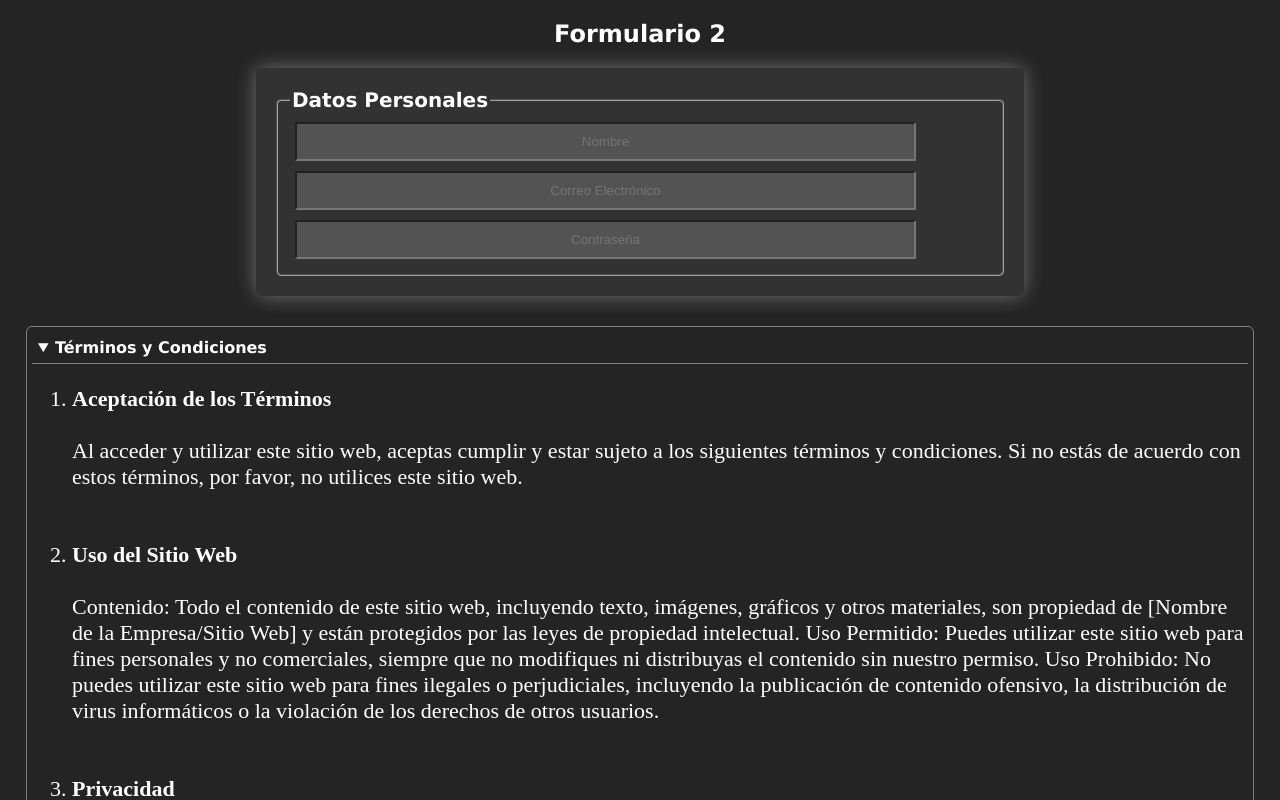
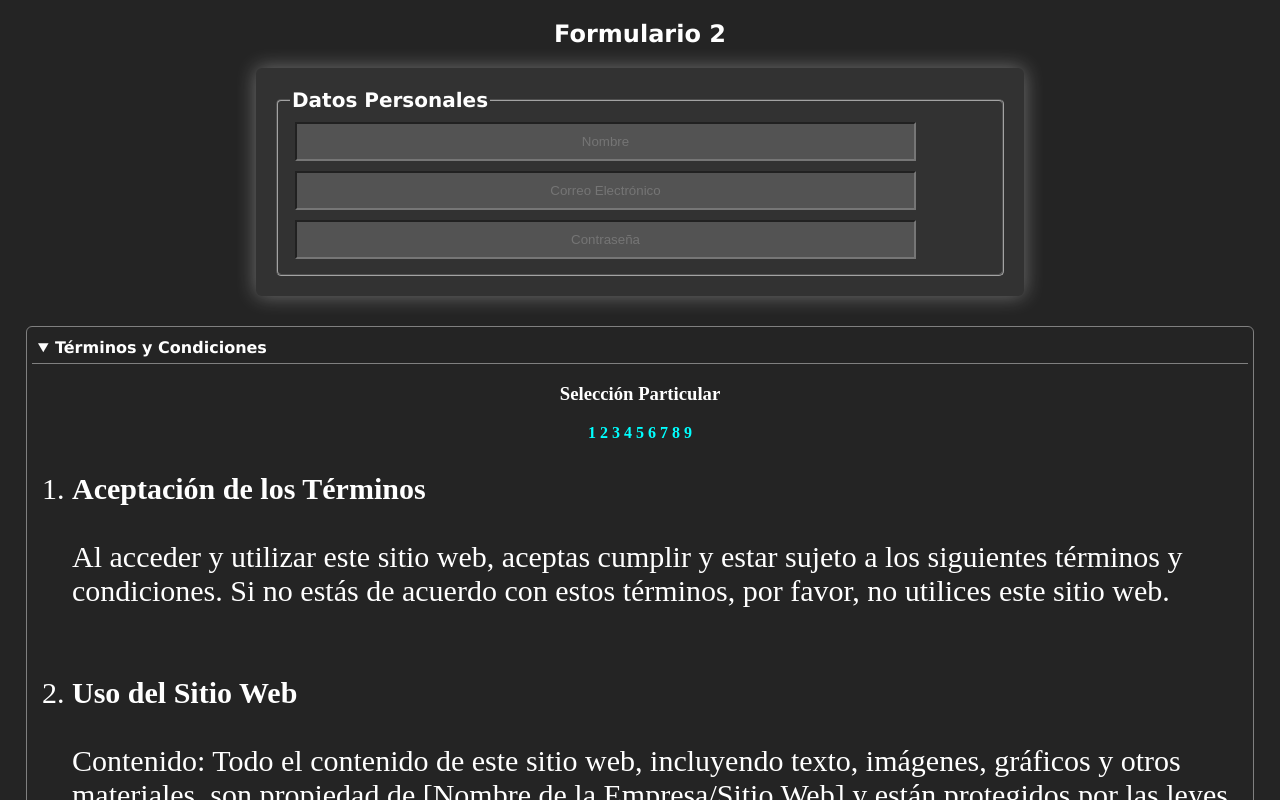
Before and after one commit to AlejandroFDLV/Curso-HTML-CSS--Avanzado-, a plain HTML site: page enlaces/e2.html in a window 1280 px wide. Both pictures are taken after a click on the heading "Términos y Condiciones". Shown: the top 800 px of the page. Drawn offline with Linux system fonts and the light colour scheme.

Commit message:
Redirigir-en-misma-Página

```diff
--- a/enlaces/e2.html
+++ b/enlaces/e2.html
@@ -19,30 +19,42 @@
     </form>
     <details>
     <summary>Términos y Condiciones</summary>
+    <div class="contM">
+    <h3>Selección Particular</h3>
+    <a href="#1">1</a>
+    <a href="#2">2</a>
+    <a href="#3">3</a>
+    <a href="#4">4</a>
+    <a href="#5">5</a>
+    <a href="#6">6</a>
+    <a href="#7">7</a>
+    <a href="#8">8</a>
+    <a href="#9">9</a>
+    </div>
     <ol>
-        <li><b>Aceptación de los Términos</b><br><br>
+        <li id="1"><b>Aceptación de los Términos</b><br><br>
             Al acceder y utilizar este sitio web, aceptas cumplir y estar sujeto a los siguientes términos y condiciones. Si no estás de acuerdo con estos términos, por favor, no utilices este sitio web.</li>
             <br><br>
-            <li><b>Uso del Sitio Web</b><br><br>
+            <li id="2"><b>Uso del Sitio Web</b><br><br>
             Contenido: Todo el contenido de este sitio web, incluyendo texto, imágenes, gráficos y otros materiales, son propiedad de [Nombre de la Empresa/Sitio Web] y están protegidos por las leyes de propiedad intelectual.
             Uso Permitido: Puedes utilizar este sitio web para fines personales y no comerciales, siempre que no modifiques ni distribuyas el contenido sin nuestro permiso.
             Uso Prohibido: No puedes utilizar este sitio web para fines ilegales o perjudiciales, incluyendo la publicación de contenido ofensivo, la distribución de virus informáticos o la violación de los derechos de otros usuarios.</li>
             <br><br>
-            <li><b>Privacidad</b><br><br>
+            <li id="3"><b>Privacidad</b><br><br>
             Tu privacidad es importante para nosotros. Consulta nuestra Política de Privacidad para obtener información sobre cómo recopilamos, utilizamos y protegemos tus datos personales.</li>
             <br><br>
-            <li><b>Enlaces a Terceros</b><br><br>
+            <li id="4"><b>Enlaces a Terceros</b><br><br>
                 Este sitio web puede contener enlaces a sitios web de terceros. No somos responsables del contenido o las políticas de privacidad de estos sitios.<br><br></li>
-            <li><b>Limitación de Responsabilidad</b><br><br>
+            <li id="5"><b>Limitación de Responsabilidad</b><br><br>
                 Este sitio web se proporciona "tal cual" y "según disponibilidad". No garantizamos que el sitio web esté libre de errores o que el acceso sea ininterrumpido.
                 En ningún caso seremos responsables de daños directos, indirectos, incidentales, especiales o consecuentes que resulten del uso o la imposibilidad de uso de este sitio web.<br><br></li>
-            <li><b>Cambios en los Términos y Condiciones</b><br><br>
+            <li id="6"><b>Cambios en los Términos y Condiciones</b><br><br>
                 Nos reservamos el derecho de modificar estos términos y condiciones en cualquier momento. Los cambios serán efectivos inmediatamente después de su publicación en este sitio web.<br><br></li>
-            <li><b>Ley Aplicable</b><br><br>
+            <li id="7"><b>Ley Aplicable</b><br><br>
                 Estos términos y condiciones se rigen por las leyes de [País/Estado]. Cualquier disputa relacionada con estos términos se resolverá en los tribunales de [Ciudad/País].<br><br></li>
-            <li><b>Información de Contacto</b><br><br>
+            <li id="8"><b>Información de Contacto</b><br><br>
                 Si tienes alguna pregunta sobre estos términos y condiciones, por favor contáctanos a través de [dirección de correo electrónico o formulario de contacto].<br><br></li>
-            <li><b>Consideraciones Adicionales:</b><br><br>
+            <li id="9"><b>Consideraciones Adicionales:</b><br><br>
                 Productos y Servicios: Si tu sitio web vende productos o servicios, incluye detalles sobre precios, pagos, envíos y devoluciones.
                 Contenido Generado por el Usuario: Si permites a los usuarios publicar comentarios o contenido, establece reglas claras sobre el contenido aceptable y tus derechos para moderar o eliminar contenido.
                 Propiedad Intelectual: Si tu sitio web incluye contenido protegido por derechos de autor, como imágenes o videos, asegúrate de tener los permisos necesarios.</li>
--- a/stylesE2.css
+++ b/stylesE2.css
@@ -27,7 +27,7 @@ details[open]{
 }
 ol{
     font-weight:100;
-    font-size:22px;
+    font-size:30px;
 }
 h2{
     color:white;
@@ -67,3 +67,10 @@ fieldset{
     border-radius:5px;
     margin:auto;
 }
+a{
+    text-decoration:none;
+    color:aqua;
+}
+.contM{
+text-align:center;
+}
```
